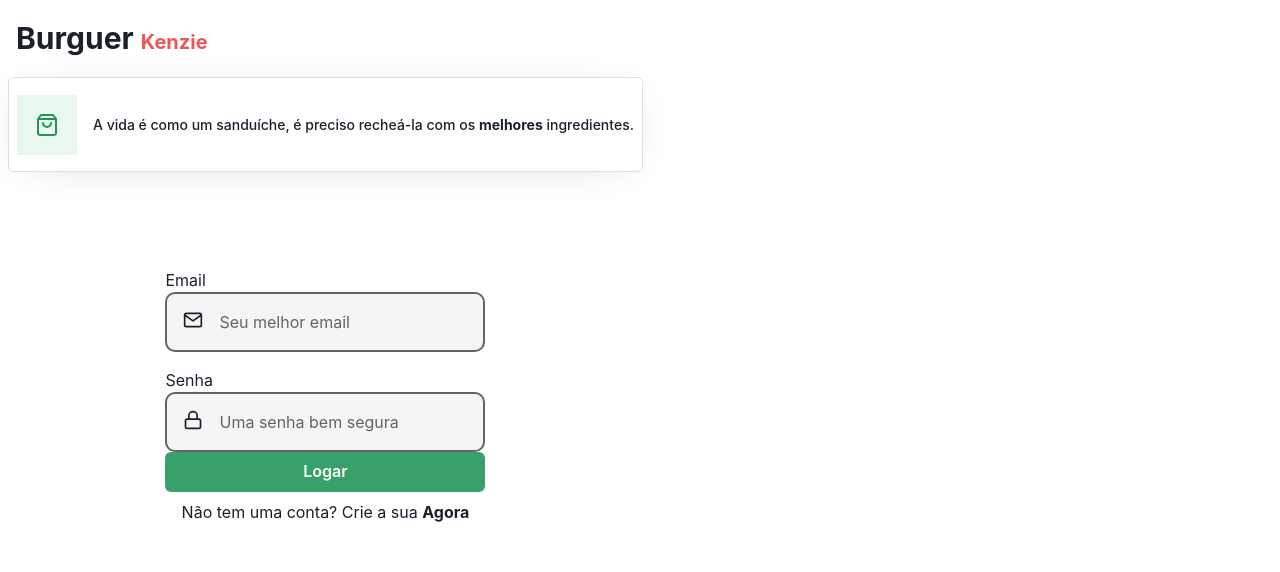
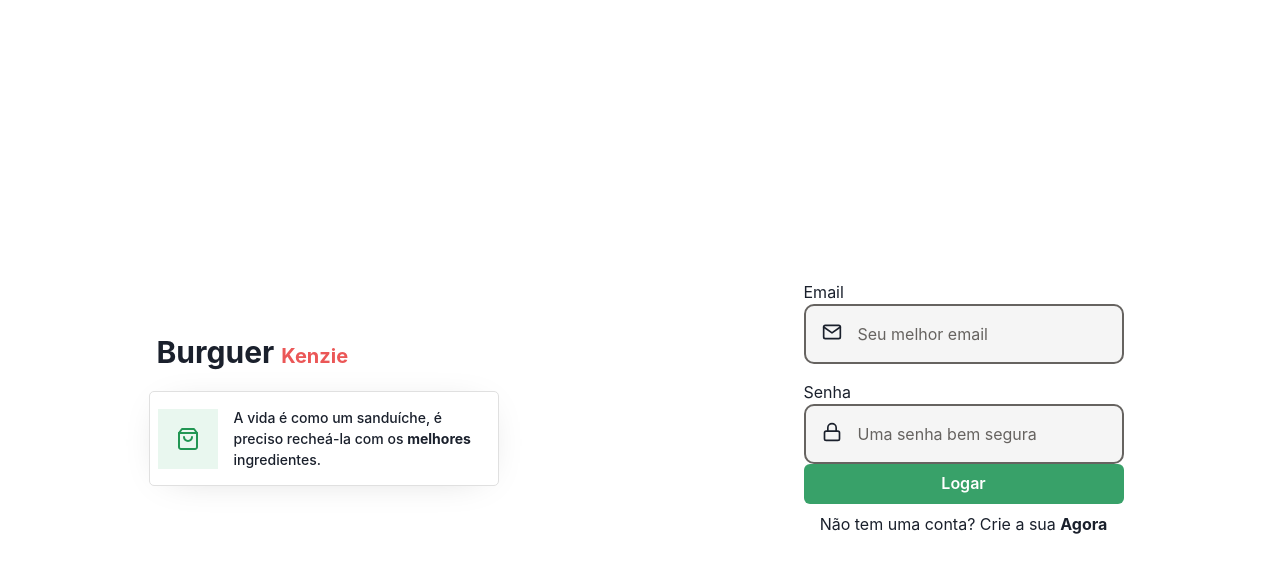
Before and after one commit to Kenzie-Academy-Brasil-Developers/react-entrega-s5-hamburgueria-2-0-com-typescript-json-server-Nafly09, a React (Create React App) app: page / in a window 1280 px wide. Shown: the top 572 px of the page. Built offline with nearby package versions, Linux system fonts and the light colour scheme; no server answers.

Commit message:
login screen style fixed

```diff
--- a/src/Pages/home/index.tsx
+++ b/src/Pages/home/index.tsx
@@ -83,7 +83,6 @@ export const Login = () => {
         <h1>
           Burguer <span>Kenzie</span>
         </h1>
-      </Header>
         <HeadlineContainer>
           <div>
             <img src={bag} />
@@ -93,12 +92,14 @@ export const Login = () => {
               alignSelf: "center",
               fontSize: 14,
               fontWeight: 500,
+              width: "16rem",
             }}
           >
             A vida é como um sanduíche, é preciso recheá-la com os{" "}
             <strong>melhores</strong> ingredientes.
           </h2>
         </HeadlineContainer>
+      </Header>
 
       <Content>
         <AnimationContainer>
--- a/src/Pages/home/styles.tsx
+++ b/src/Pages/home/styles.tsx
@@ -2,10 +2,15 @@ import styled from "styled-components";
 import { keyframes } from "styled-components";
 
 export const Container = styled.div`
-  height: 100vh;
+  min-height: 100vh;
   display: flex;
   flex-direction: column;
-  align-items: stretch;
+  align-items: center;
+  justify-content: space-around;
+  min-width: 100vw;
+  @media (min-width: 768px) {
+    flex-direction: row;
+  }
 `;
 
 export const Header = styled.div`
@@ -22,11 +27,13 @@ export const Header = styled.div`
 
 export const HeadlineContainer = styled.div`
   display: flex;
+  flex: column;
+  justify-content: center;
   border: 1px solid #e0e0e0;
   box-shadow: 0px 4px 40px -20px rgba(0, 0, 0, 0.25);
   border-radius: 5px;
   box-sizing: border-box;
-  max-width: 100vw;
+  max-width: 377px;
   min-height: 95px;
   padding: 0.5rem;
   margin: 0 0.5rem;
--- a/src/Pages/store/index.tsx
+++ b/src/Pages/store/index.tsx
@@ -8,7 +8,7 @@ export const Store = () => {
   const { catalogue } = useCatalogue();
   const { addProduct } = useCart();
   return (
-    <>
+    <div style={{ minWidth: "100vw" }}>
       <Navbar />
       <Container>
         {catalogue.map((product, index) => (
@@ -25,6 +25,6 @@ export const Store = () => {
           />
         ))}
       </Container>
-    </>
+    </div>
   );
 };
```
Lines whose indentation alone changed are shown as unchanged.
